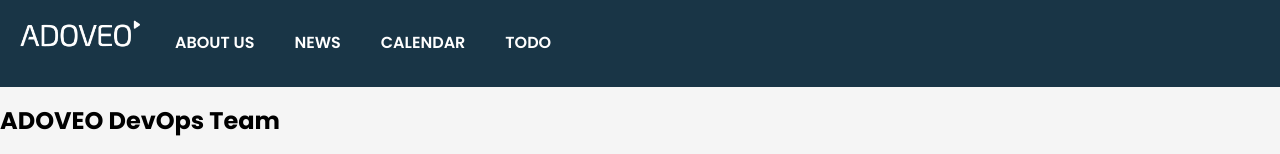
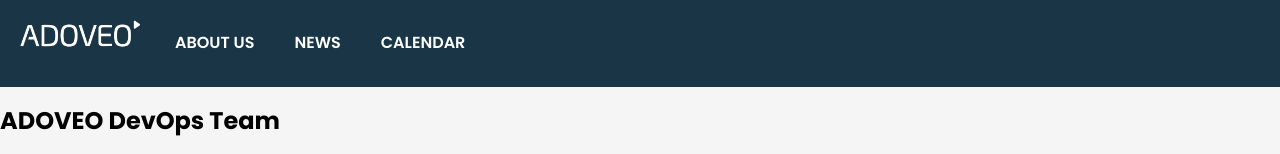
Before and after one commit to JamJarLid/devops-project, a React (Vite) app: page / in a window 1280 px wide. Shown: the top 154 px of the page. Built offline with nearby package versions, Linux system fonts and the light colour scheme.

Commit message:
Removed Todo component from header

```diff
--- a/src/App.jsx
+++ b/src/App.jsx
@@ -22,7 +22,6 @@ export default function App() {
       { label: 'ABOUT US', path: '/om-oss', Component: AboutUs },
       { label: 'NEWS', path: '/nyheter', Component: News },
       { label: 'CALENDAR', path: '/calendar', Component: Calendar },
-      { label: 'TODO', path: '/todo', Component: Todo },
       { path: '/nyheter/:newsPath', Component: NewsArticle },
     ],
     news: [],
```
